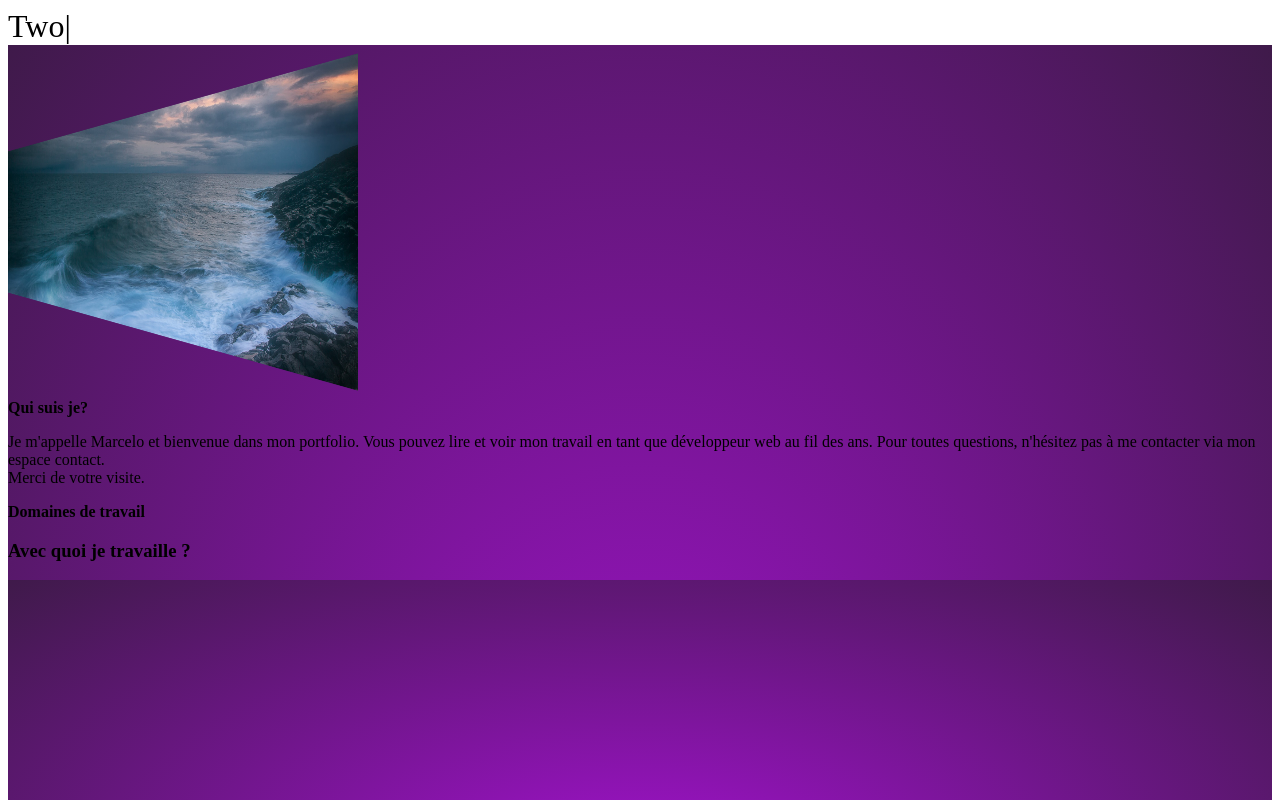
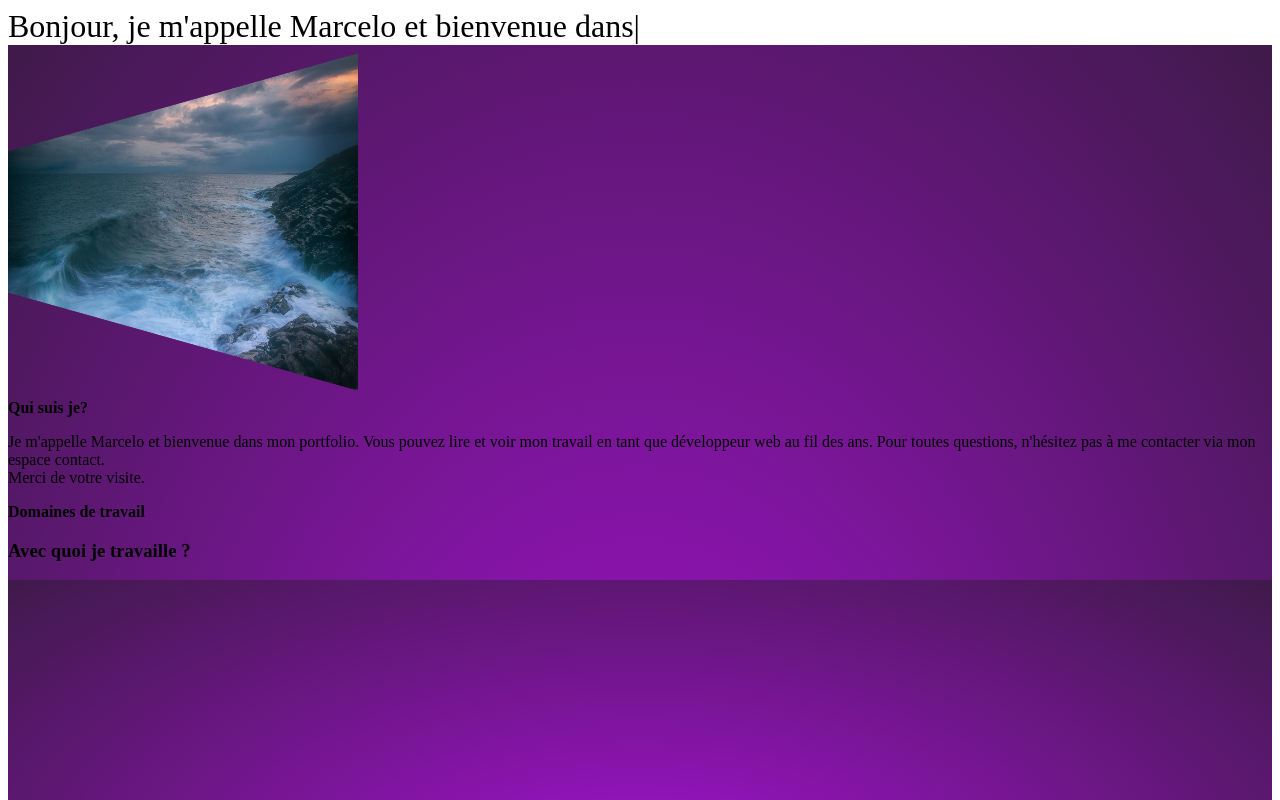
Before and after one commit to Marcelo1Marques/portfolio, a Next.js app: page / in a window 1280 px wide. Shown: the top 800 px of the page. Built offline with nearby package versions, Linux system fonts and the light colour scheme.

Commit message:
added header animation and font family

```diff
--- a/pages/_document.js
+++ b/pages/_document.js
@@ -6,11 +6,12 @@ export default function Document() {
       <Head>
         <link rel="preconnect" href="https://fonts.googleapis.com" />
         <link rel="preconnect" href="https://fonts.gstatic.com" />
-        <link href="https://fonts.googleapis.com/css2?family=Poppins:wght@300&display=swap" rel="stylesheet" />
+        <link href="https://fonts.googleapis.com/css2?family=Ubuntu:wght@300&display=swap" rel="stylesheet" />
+        <link href="https://fonts.googleapis.com/css2?family=Ubuntu:wght@300&display=swap" rel="stylesheet" />
         <link rel="stylesheet" href="https://unpkg.com/aos@next/dist/aos.css" />
       </Head>
       <body>
-        <div data-aos="fade-up">
+        <div>
           <Main />
           <NextScript />
         </div>
--- a/src/components/layouts/layout.jsx
+++ b/src/components/layouts/layout.jsx
@@ -17,7 +17,6 @@ import Bank from "../../assets/img/bank.png";
 import GitHubIcon from '@mui/icons-material/GitHub';
 import styles from "@src/components/layouts/styles";
 import 'animate.css';
-import AOS from 'aos';
 import 'aos/dist/aos.css';
 
 const Layout = ({children}) => {
--- a/src/components/navbar/navbar.jsx
+++ b/src/components/navbar/navbar.jsx
@@ -9,14 +9,15 @@ const Navbar = () => {
                 {/*Navbar*/}
                   <nav className={styles.navbar}>
                       <header>
-                          <TypeAnimation sequence={[
-        'One', // Types 'One'
-        1000, // Waits 1s
-        'Two', // Deletes 'One' and types 'Two'
-        2000, // Waits 2s
-        'Two Three', // Types 'Three' without deleting 'Two'
+                          <TypeAnimation className={styles.title} sequence={[
+                            "Bonjour, je m'appelle Marcelo et bienvenue dans mon portfolio",
+                            2000,
+                            "Explorez à volonté et profitez de votre séjour!",
+                            8000,
+                            "＼(￣▽￣)／",
+                            3000,
                             () => {
-          console.log('Done typing!'); // Place optional callbacks anywhere in the array
+                              console.log('Done typing!');
                             }
                           ]}
                           wrapper="div"
--- a/src/components/navbar/styles.jsx
+++ b/src/components/navbar/styles.jsx
@@ -1,5 +1,5 @@
 export let styles = {
-    title: "flex text-center justify-center pt-16",
-    navbar: "bg-black text-white",
+    title: "flex text-center justify-center pt-16 hover:text-purple-500 hover:line-through",
+    navbar: "bg-black text-purple-300",
     menu: "flex flex-col-1 bg-black h-full text-sm pl-8",
 };
--- a/tailwind.config.js
+++ b/tailwind.config.js
@@ -7,7 +7,7 @@ module.exports = {
   theme: {
     extend: {
       fontFamily: {
-        copperplate: ["Copperplate", "fantasy"],
+        fjallaOne: ["Fjalla One", "sans serif"],
         ubuntu: ["Ubuntu", "sans serif"],
       },
     },
```
Lines whose indentation alone changed are shown as unchanged.
